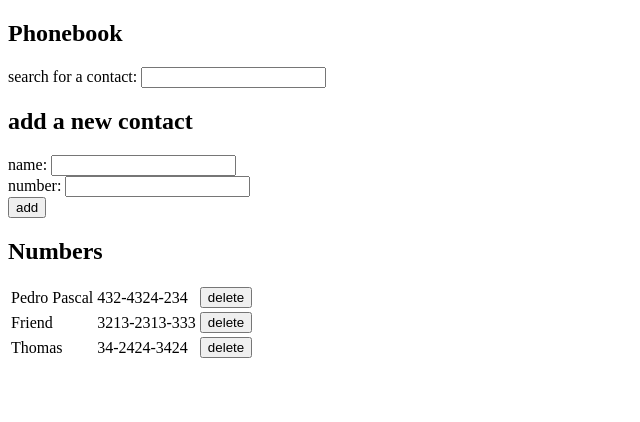
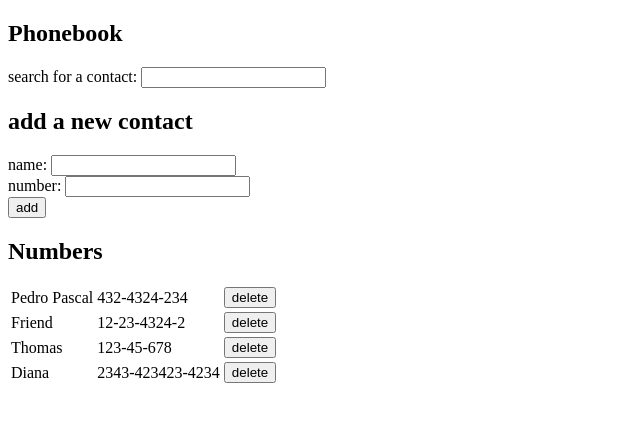
Before and after one commit to dwahroianmai/fullstackopen, a React (Create React App) app in the folder part2/phonebook/: page / in a window 1280 px wide. Shown: the top 422 px of the page, without its empty margins (0-640 px from the left). Built offline with nearby package versions, Linux system fonts and the light colour scheme; data requests are answered from the project's data file.

Commit message:
exercise 2.15

```diff
--- a/part2/phonebook/db.json
+++ b/part2/phonebook/db.json
@@ -7,12 +7,17 @@
     },
     {
       "name": "Friend",
-      "number": "3213-2313-333",
+      "number": "12-23-4324-2",
       "id": 2
     },
     {
       "name": "Thomas",
-      "number": "34-2424-3424",
+      "number": "123-45-678",
+      "id": 3
+    },
+    {
+      "name": "Diana",
+      "number": "2343-423423-4234",
       "id": 4
     }
   ]
--- a/part2/phonebook/src/App.js
+++ b/part2/phonebook/src/App.js
@@ -16,8 +16,6 @@ const App = () => {
   useEffect(() => {
     services.getContacts().then((people) => setPersons(people));
   }, []);
-
-  console.log(persons);
 
   const handleNameChange = (event) => {
     setNewName(event.target.value);
@@ -47,7 +45,22 @@ const App = () => {
 
     for (let i = 0; i < persons.length; i++) {
       if (persons[i].name === contact.name) {
-        alert(`${newName} is already added to phonebook`);
+        if (
+          window.confirm(
+            `${newName} is already added to phonebook, replace the old number with a new one?`
+          )
+        ) {
+          contact.id = persons[i].id;
+          axios
+            .put(`http://localhost:3001/persons/${persons[i].id}`, contact)
+            .then((response) =>
+              setPersons(
+                persons.map((person) =>
+                  person.id !== response.data.id ? person : response.data
+                )
+              )
+            );
+        }
         setNewName("");
         setNewNumber("");
         return;
--- a/part2/phonebook/src/components/Persons.js
+++ b/part2/phonebook/src/components/Persons.js
@@ -1,5 +1,3 @@
-import services from "../services/persons";
-
 const Persons = ({ people, f }) => {
   return (
     <table>
```
